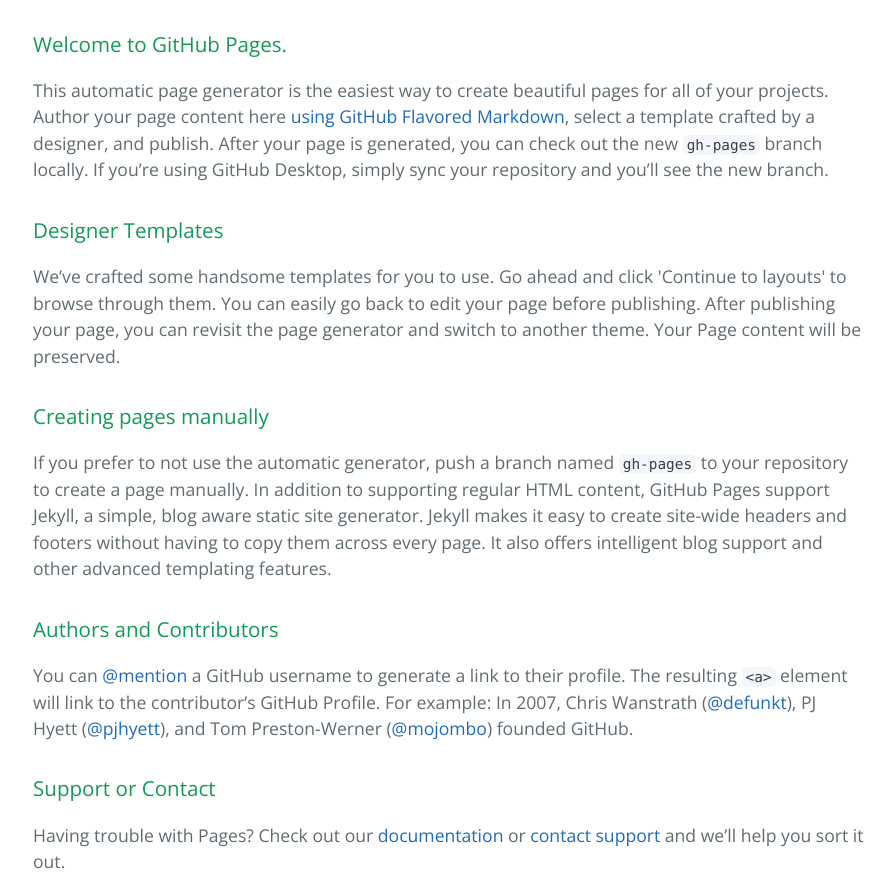
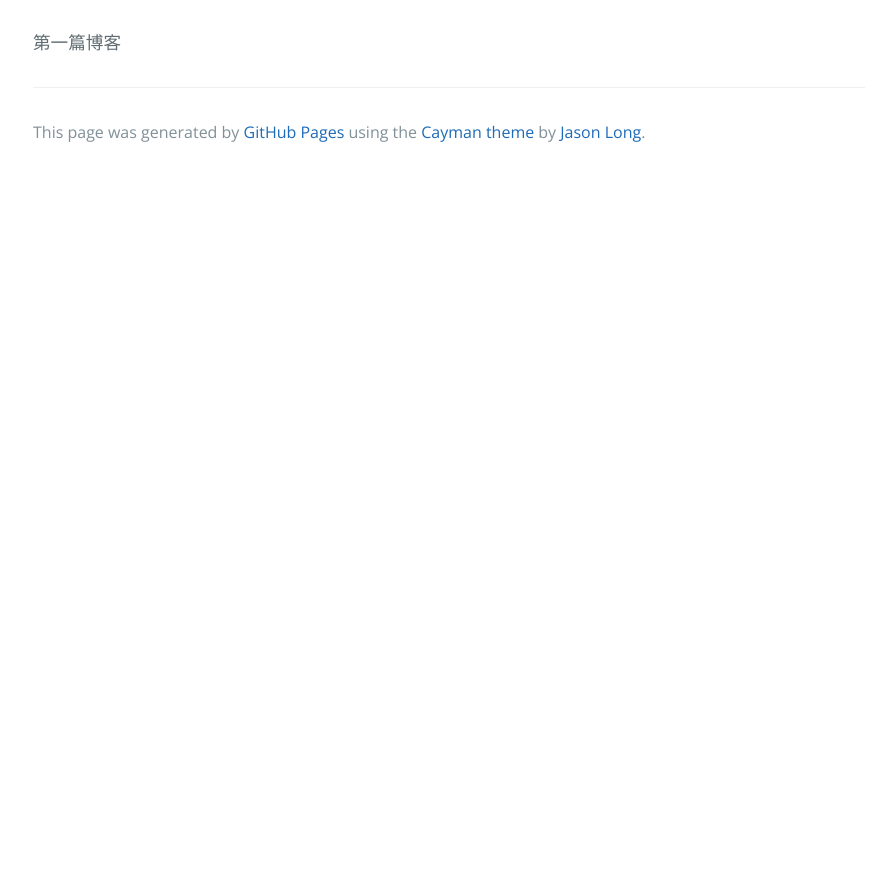
Before and after one commit to yzvictory/yzvictory.github.io, a plain HTML site: page index.html in a window 1280 px wide. Shown: the part 320-1198 px from the top of the page, without its empty margins (191-1087 px from the left). After the commit the page ends 800 px from the top, so only its background shows below. Drawn offline with nearby package versions, Linux system fonts and the light colour scheme.

Commit message:
Replace master branch with page content via GitHub

```diff
--- a/index.html
+++ b/index.html
@@ -16,30 +16,7 @@
     </section>
 
     <section class="main-content">
-      <h3>
-<a id="welcome-to-github-pages" class="anchor" href="#welcome-to-github-pages" aria-hidden="true"><span class="octicon octicon-link"></span></a>Welcome to GitHub Pages.</h3>
-
-<p>This automatic page generator is the easiest way to create beautiful pages for all of your projects. Author your page content here <a href="https://guides.github.com/features/mastering-markdown/">using GitHub Flavored Markdown</a>, select a template crafted by a designer, and publish. After your page is generated, you can check out the new <code>gh-pages</code> branch locally. If you’re using GitHub Desktop, simply sync your repository and you’ll see the new branch.</p>
-
-<h3>
-<a id="designer-templates" class="anchor" href="#designer-templates" aria-hidden="true"><span class="octicon octicon-link"></span></a>Designer Templates</h3>
-
-<p>We’ve crafted some handsome templates for you to use. Go ahead and click 'Continue to layouts' to browse through them. You can easily go back to edit your page before publishing. After publishing your page, you can revisit the page generator and switch to another theme. Your Page content will be preserved.</p>
-
-<h3>
-<a id="creating-pages-manually" class="anchor" href="#creating-pages-manually" aria-hidden="true"><span class="octicon octicon-link"></span></a>Creating pages manually</h3>
-
-<p>If you prefer to not use the automatic generator, push a branch named <code>gh-pages</code> to your repository to create a page manually. In addition to supporting regular HTML content, GitHub Pages support Jekyll, a simple, blog aware static site generator. Jekyll makes it easy to create site-wide headers and footers without having to copy them across every page. It also offers intelligent blog support and other advanced templating features.</p>
-
-<h3>
-<a id="authors-and-contributors" class="anchor" href="#authors-and-contributors" aria-hidden="true"><span class="octicon octicon-link"></span></a>Authors and Contributors</h3>
-
-<p>You can <a href="https://github.com/blog/821" class="user-mention">@mention</a> a GitHub username to generate a link to their profile. The resulting <code>&lt;a&gt;</code> element will link to the contributor’s GitHub Profile. For example: In 2007, Chris Wanstrath (<a href="https://github.com/defunkt" class="user-mention">@defunkt</a>), PJ Hyett (<a href="https://github.com/pjhyett" class="user-mention">@pjhyett</a>), and Tom Preston-Werner (<a href="https://github.com/mojombo" class="user-mention">@mojombo</a>) founded GitHub.</p>
-
-<h3>
-<a id="support-or-contact" class="anchor" href="#support-or-contact" aria-hidden="true"><span class="octicon octicon-link"></span></a>Support or Contact</h3>
-
-<p>Having trouble with Pages? Check out our <a href="https://help.github.com/pages">documentation</a> or <a href="https://github.com/contact">contact support</a> and we’ll help you sort it out.</p>
+      <p>第一篇博客</p>
 
       <footer class="site-footer">
 
```
Also changed, not shown: params.json (+1 -1 lines).
